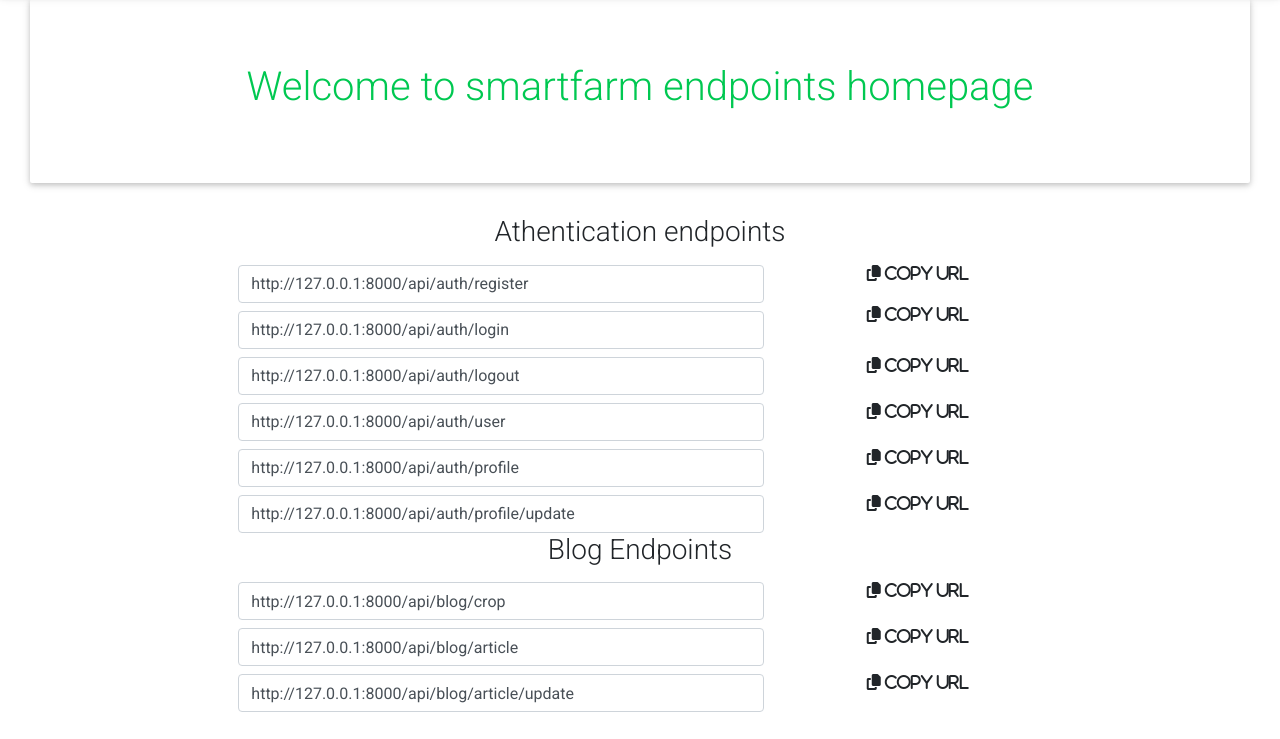
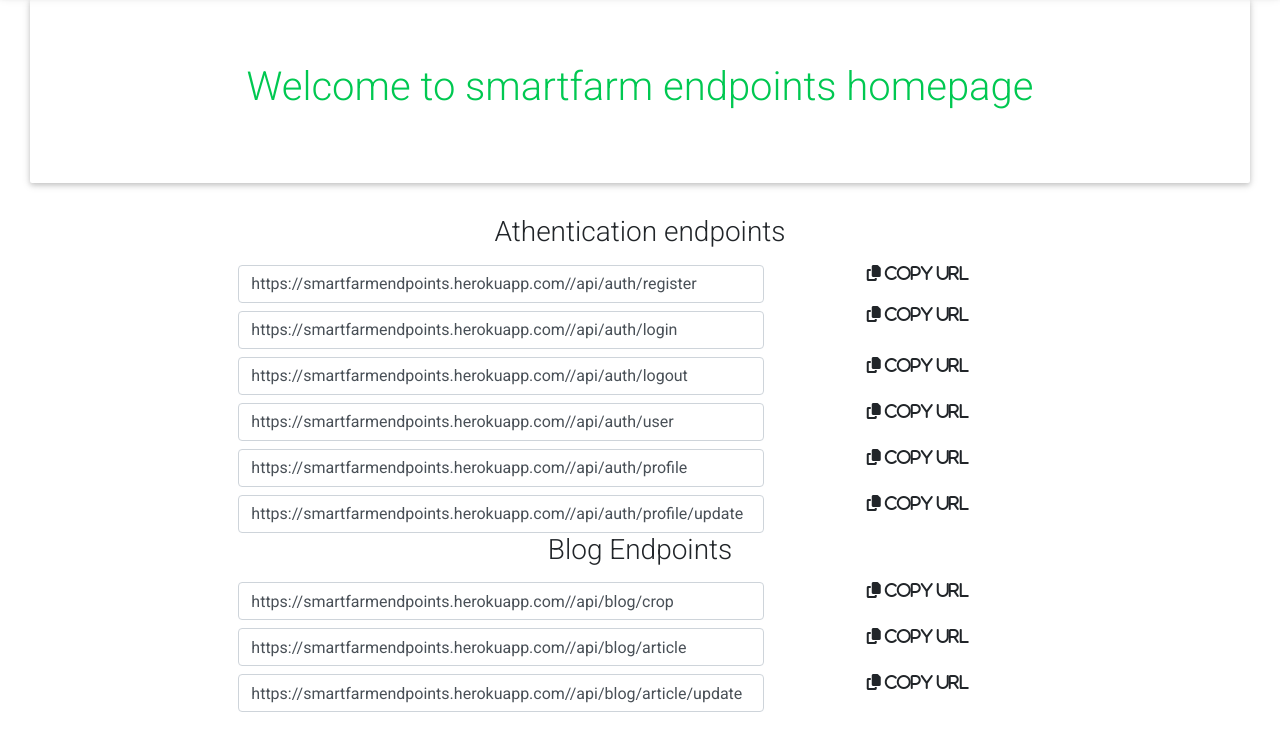
Before and after one commit to BuildForSDGCohort2/Team-212-group-a, a Django app: page / in a window 1280 px wide. Shown: the part 61-800 px from the top of the page. Run offline with Django 3.2, Linux system fonts and the light colour scheme; some libraries are stand-ins or nearby versions; some web fonts are replaced.

Commit message:
change the display urls

```diff
--- a/smartfarm/templates/smartfarm/index.html
+++ b/smartfarm/templates/smartfarm/index.html
@@ -14,7 +14,7 @@
 
             <div class="row">
                 <div class="col-md-8">
-                    <input id="dcopy1" type="text" class="form-control mt-2" value="http://127.0.0.1:8000/api/auth/register">
+                    <input id="dcopy1" type="text" class="form-control mt-2" value="https://smartfarmendpoints.herokuapp.com//api/auth/register">
                 </div>
                 <div class="col-md-4">
                     <i id="copy1" class="fas fa-copy ic mt-2"> copy url</i>
@@ -24,7 +24,7 @@
             </div>
             <div class="row">
                 <div class="col-md-8">
-                    <input id="dcopy2" type="text" class="form-control mt-2" value="http://127.0.0.1:8000/api/auth/login">
+                    <input id="dcopy2" type="text" class="form-control mt-2" value="https://smartfarmendpoints.herokuapp.com//api/auth/login">
                 </div>
                 <div class="col-md-4">
                     <i id="copy2" class="fas fa-copy ic"> copy url</i>
@@ -32,7 +32,7 @@
             </div>
             <div class="row">
                 <div class="col-md-8">
-                    <input id="dcopy3" type="text" class="form-control mt-2" value="http://127.0.0.1:8000/api/auth/logout">
+                    <input id="dcopy3" type="text" class="form-control mt-2" value="https://smartfarmendpoints.herokuapp.com//api/auth/logout">
                 </div>
                 <div class="col-md-4">
                     <i id="copy3" class="fas fa-copy ic mt-2"> copy url</i>
@@ -40,7 +40,7 @@
             </div>
             <div class="row">
                 <div class="col-md-8">
-                    <input id="dcopy4" type="text" class="form-control mt-2" value="http://127.0.0.1:8000/api/auth/user">
+                    <input id="dcopy4" type="text" class="form-control mt-2" value="https://smartfarmendpoints.herokuapp.com//api/auth/user">
                 </div>
                 <div class="col-md-4">
                     <i id="copy4" class="fas fa-copy ic mt-2"> copy url</i>
@@ -48,7 +48,7 @@
             </div>
             <div class="row">
                 <div class="col-md-8">
-                    <input id="dcopy7" type="text" class="form-control mt-2" value="http://127.0.0.1:8000/api/auth/profile">
+                    <input id="dcopy7" type="text" class="form-control mt-2" value="https://smartfarmendpoints.herokuapp.com//api/auth/profile">
                 </div>
                 <div class="col-md-4">
                     <i id="copy7" class="fas fa-copy ic mt-2"> copy url</i>
@@ -56,7 +56,7 @@
             </div>
             <div class="row">
                 <div class="col-md-8">
-                    <input id="dcopy8" type="text" class="form-control mt-2" value="http://127.0.0.1:8000/api/auth/profile/update">
+                    <input id="dcopy8" type="text" class="form-control mt-2" value="https://smartfarmendpoints.herokuapp.com//api/auth/profile/update">
                 </div>
                 <div class="col-md-4">
                     <i id="copy8" class="fas fa-copy ic mt-2"> copy url</i>
@@ -69,7 +69,7 @@
             <h3>Blog Endpoints</h3>
             <div class="row">
                 <div class="col-md-8">
-                    <input id="dcopy5" type="text" class="form-control mt-2" value="http://127.0.0.1:8000/api/blog/crop">
+                    <input id="dcopy5" type="text" class="form-control mt-2" value="https://smartfarmendpoints.herokuapp.com//api/blog/crop">
                 </div>
                 <div class="col-md-4">
                     <i id="copy5" class="fas fa-copy ic mt-2"> copy url</i>
@@ -77,7 +77,7 @@
             </div>
             <div class="row">
                 <div class="col-md-8">
-                    <input id="dcopy6" type="text" class="form-control mt-2" value="http://127.0.0.1:8000/api/blog/article">
+                    <input id="dcopy6" type="text" class="form-control mt-2" value="https://smartfarmendpoints.herokuapp.com//api/blog/article">
                 </div>
                 <div class="col-md-4">
                     <i id="copy6" class="fas fa-copy ic mt-2"> copy url</i>
@@ -86,7 +86,7 @@
             </div>
             <div class="row">
                 <div class="col-md-8">
-                    <input id="dcopy9" type="text" class="form-control mt-2" value="http://127.0.0.1:8000/api/blog/article/update">
+                    <input id="dcopy9" type="text" class="form-control mt-2" value="https://smartfarmendpoints.herokuapp.com//api/blog/article/update">
                 </div>
                 <div class="col-md-4">
                     <i id="copy9" class="fas fa-copy ic mt-2"> copy url</i>
```
